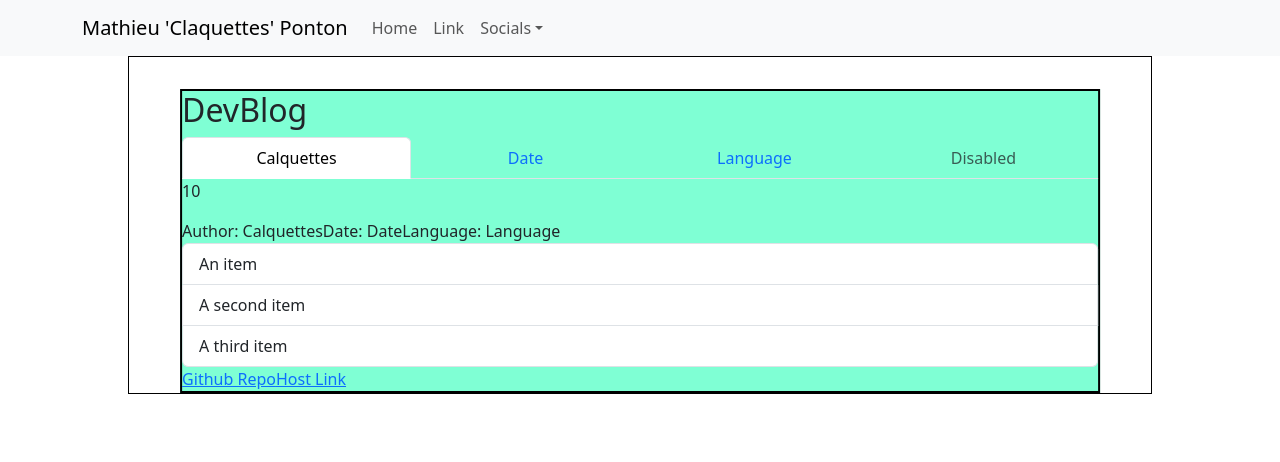
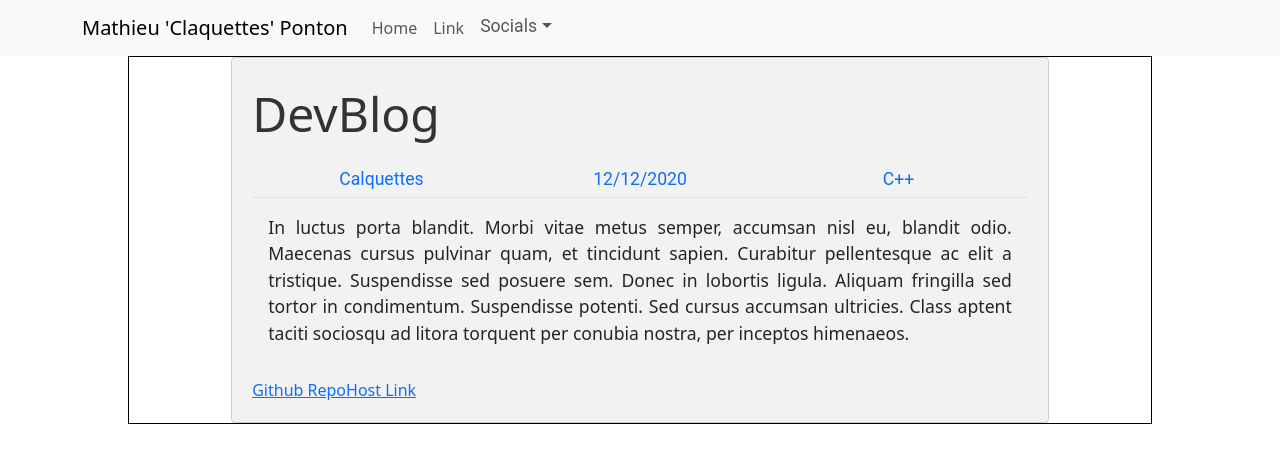
Before and after one commit to Claquettes/Blogv2, a React (Vite) app: page / in a window 1280 px wide. Shown: the top 462 px of the page. Built offline with nearby package versions, Linux system fonts and the light colour scheme.

Commit message:
more css for the articles, and fore the articles bar

```diff
--- a/src/App.tsx
+++ b/src/App.tsx
@@ -4,7 +4,17 @@ import Article from "./components/Article";
 //we import the css file
 import "./App.css";
 
-const instances = [{ name: "DevBlog", value: 10, Author: "Calquettes" }];
+const instances = [
+  {
+    name: "DevBlog",
+    value: 10,
+    Author: "Calquettes",
+    Content:
+      "In luctus porta blandit. Morbi vitae metus semper, accumsan nisl eu, blandit odio. Maecenas cursus pulvinar quam, et tincidunt sapien. Curabitur pellentesque ac elit a tristique. Suspendisse sed posuere sem. Donec in lobortis ligula. Aliquam fringilla sed tortor in condimentum. Suspendisse potenti. Sed cursus accumsan ultricies. Class aptent taciti sociosqu ad litora torquent per conubia nostra, per inceptos himenaeos.",
+    Date: "12/12/2020",
+    Language: "C++",
+  },
+];
 
 function App() {
   return (
@@ -18,9 +28,9 @@ function App() {
               Title={instance.name}
               Id={instance.value}
               Author={instance.Author}
-              Date="Date"
-              Language="Language"
-              Content="Content"
+              Date={instance.Date}
+              Language={instance.Language}
+              Content={instance.Content}
               Image1Link="Image1Link"
               Image2Link="Image2Link"
               GithubRepoLink="GithubRepoLink"
--- a/src/components/Article.tsx
+++ b/src/components/Article.tsx
@@ -1,4 +1,3 @@
-import TopBar from "./TopBar";
 import TopBarArticle from "./TopBarArticle";
 
 //we import the css file
@@ -40,21 +39,14 @@ function MyComponent(props: Article) {
 
   return (
     <div className="article">
-      <h2>{Title}</h2>
-      <TopBarArticle Author={Author} Date={Date} Language={Language} />
-      <p className="id">{Id}</p>
+      <p className="article-title">{Title}</p>
       <div className="article-meta">
-        <span>Author: {Author}</span>
-        <span>Date: {Date}</span>
-        <span>Language: {Language}</span>
+        <TopBarArticle Author={Author} Date={Date} Language={Language} />
       </div>
       <div className="article-content">
-        <div className="article-content-images">
-          <ul className="list-group">
-            <li className="list-group-item">An item</li>
-            <li className="list-group-item">A second item</li>
-            <li className="list-group-item">A third item</li>
-          </ul>
+        <div className="article-content-images"></div>
+        <div className="article-content-text">
+          <p>{Content}</p>
         </div>
       </div>
       <div className="article-links">
--- a/src/components/TopBar.tsx
+++ b/src/components/TopBar.tsx
@@ -3,8 +3,11 @@ import Nav from "react-bootstrap/Nav";
 import Navbar from "react-bootstrap/Navbar";
 import NavDropdown from "react-bootstrap/NavDropdown";
 
+import "./styles/TopBar.css";
+
 function BasicExample() {
   return (
+    <div className="TopBar">
       <Navbar expand="lg" className="bg-body-tertiary">
         <Container>
           <Navbar.Brand href="#home">Mathieu 'Claquettes' Ponton</Navbar.Brand>
@@ -48,6 +51,7 @@ function BasicExample() {
           </Navbar.Collapse>
         </Container>
       </Navbar>
+    </div>
   );
 }
 
--- a/src/components/TopBarArticle.tsx
+++ b/src/components/TopBarArticle.tsx
@@ -1,4 +1,6 @@
 import Nav from "react-bootstrap/Nav";
+
+import "./styles/TopBarArticle.css";
 
 interface TopBarProps {
   //visibles to the outside
@@ -13,18 +15,13 @@ function TopBarArticleCreate(props: TopBarProps) {
   return (
     <Nav justify variant="tabs" defaultActiveKey="/home">
       <Nav.Item>
-        <Nav.Link href="/home">{Author}</Nav.Link>
+        <Nav.Link className="nav-item">{Author}</Nav.Link>
       </Nav.Item>
       <Nav.Item>
-        <Nav.Link eventKey="link-1">{Date}</Nav.Link>
+        <Nav.Link className="nav-item">{Date}</Nav.Link>
       </Nav.Item>
       <Nav.Item>
-        <Nav.Link eventKey="link-2">{Language}</Nav.Link>
-      </Nav.Item>
-      <Nav.Item>
-        <Nav.Link eventKey="disabled" disabled>
-          Disabled
-        </Nav.Link>
+        <Nav.Link className="nav-item">{Language}</Nav.Link>
       </Nav.Item>
     </Nav>
   );
--- a/src/components/styles/Article.css
+++ b/src/components/styles/Article.css
@@ -1,8 +1,20 @@
 .article{
-    width: 90%;
-    background-color: aquamarine;
-    border: 2px solid black;
-    margin-left: 50%;
-    transform: translate(-50%, 0);
-    margin-top: 2rem;
+    width: 80%;
+  margin: 0 auto;
+  padding: 20px;
+  background-color: #f2f2f2;
+  border: 1px solid #ccc;
+  border-radius: 4px;
 }
+
+.article-title{
+    color: #333;
+    font-size: 3rem;
+    margin-bottom: 10px;
+}
+
+.article-content-text{
+    font-size: 1.1rem;
+    text-align: justify;
+    padding: 1rem;
+}
--- /dev/null
+++ b/src/components/styles/TopBar.css
@@ -0,0 +1,4 @@
+.Topbar{
+    background-color: brown;
+    font-size: larger;
+}
--- /dev/null
+++ b/src/components/styles/TopBarArticle.css
@@ -0,0 +1,12 @@
+.nav-item{
+    font: 1.1rem 'Roboto', sans-serif;
+    color: #000;
+    border-radius: 0.5rem;
+    text-decoration: none;
+}
+
+.nav-item:hover{
+    background-color: darkgray;
+    color: #fff;
+    transition: 1s;
+}
```
Lines whose indentation alone changed are shown as unchanged.
